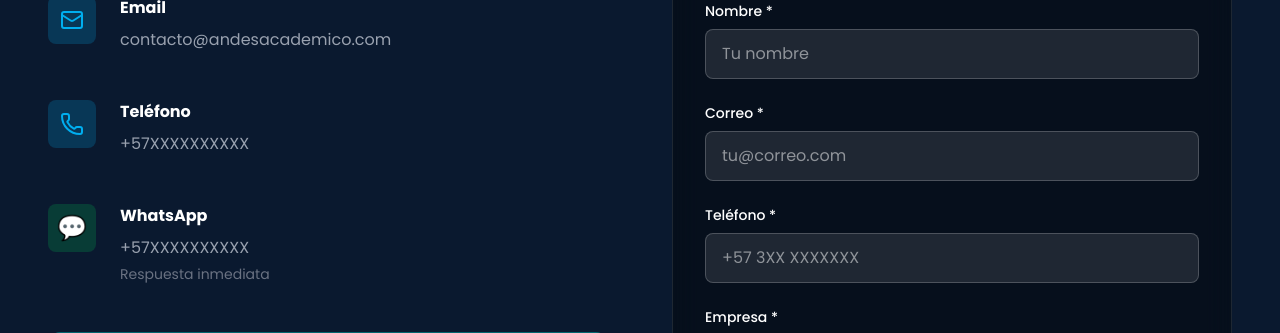
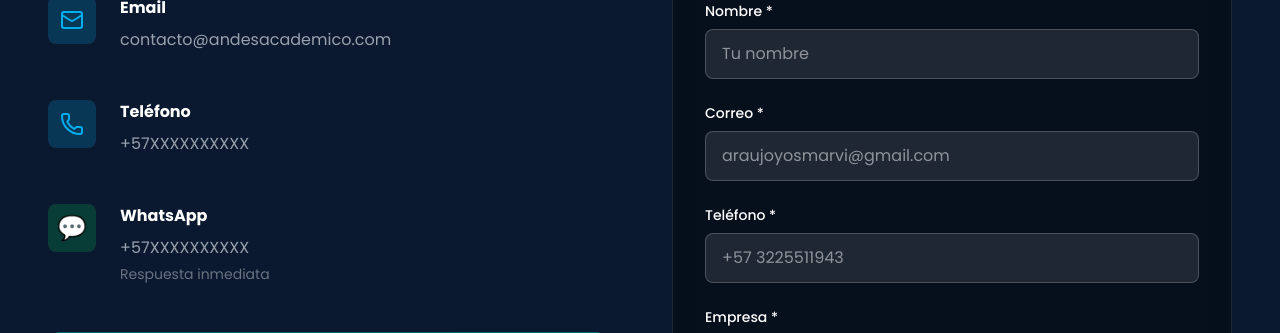
Before and after one commit to araujoyo/andesacademico, a Next.js app: page /contacto in a window 1280 px wide. Shown: the part 820-1153 px from the top of the page. Built offline with nearby package versions, Linux system fonts and the light colour scheme.

Commit message:
Actualización diseño Andes Académico

```diff
--- a/app/(pages)/contacto/page.tsx
+++ b/app/(pages)/contacto/page.tsx
@@ -173,7 +173,7 @@ ${formData.mensaje}`;
                     value={formData.correo}
                     onChange={handleChange}
                     required
-                    placeholder="tu@correo.com"
+                    placeholder="araujoyosmarvi@gmail.com"
                     className="w-full px-4 py-3 rounded-lg bg-white/10 border border-white/20 focus:border-[#00AEEF] focus:outline-none transition-colors"
                   />
                 </div>
@@ -187,7 +187,7 @@ ${formData.mensaje}`;
                     value={formData.telefono}
                     onChange={handleChange}
                     required
-                    placeholder="+57 3XX XXXXXXX"
+                    placeholder="+57 3225511943"
                     className="w-full px-4 py-3 rounded-lg bg-white/10 border border-white/20 focus:border-[#00AEEF] focus:outline-none transition-colors"
                   />
                 </div>
```
